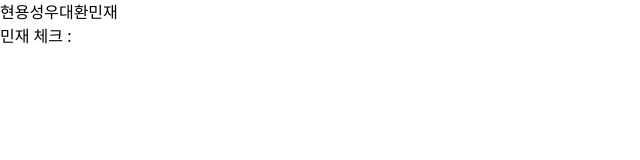
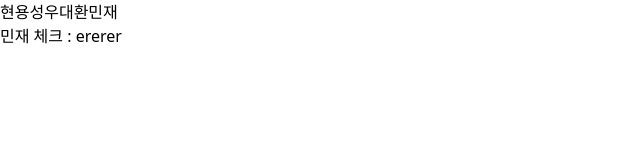
Before and after one commit to iminjae/LoveBlocks, a React (Vite) app in the folder vite/: page /minjae in a window 1280 px wide. Shown: the top 160 px of the page, without its empty margins (0-640 px from the left). Built offline with nearby package versions, Linux system fonts and the light colour scheme.

Commit message:
testcommit

```diff
--- a/vite/src/pages/MinjaePage.tsx
+++ b/vite/src/pages/MinjaePage.tsx
@@ -5,7 +5,7 @@ const MinjaePage: FC = () => {
 
   return (
         <div>
-            민재 체크 :
+            민재 체크 : ererer
         </div>
 
   );
```
